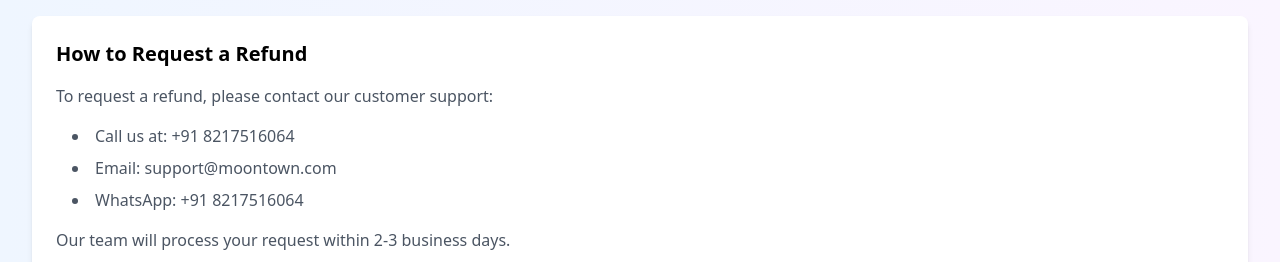
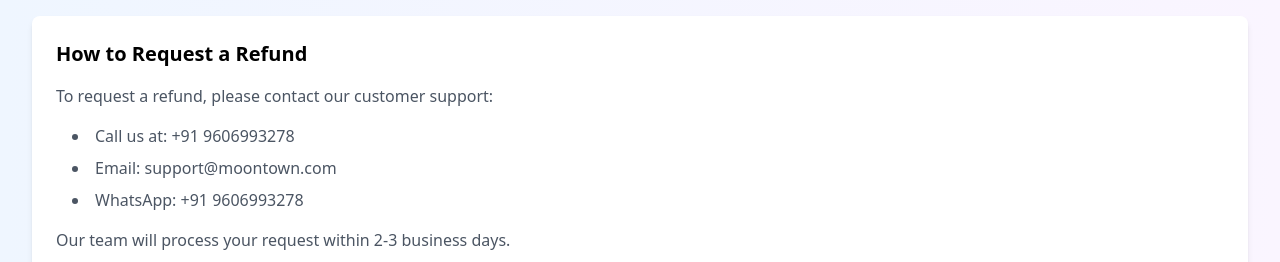
Before and after one commit to RollNo21-crypto/Moontown-Client, a React (Vite) app: page /#/ in a window 1280 px wide. Shown: the part 6960-7222 px from the top of the page. Built offline with nearby package versions, Linux system fonts and the light colour scheme.

Commit message:
updation

```diff
--- a/src/components/RefundPolicy.tsx
+++ b/src/components/RefundPolicy.tsx
@@ -76,9 +76,9 @@ const RefundPolicy = () => {
               To request a refund, please contact our customer support:
             </p>
             <ul className="list-disc list-inside space-y-2 text-gray-600 ml-4">
-              <li>Call us at: +91 8217516064</li>
+              <li>Call us at: +91 9606993278</li>
               <li>Email: support@moontown.com</li>
-              <li>WhatsApp: +91 8217516064</li>
+              <li>WhatsApp: +91 9606993278</li>
             </ul>
             <p className="text-gray-600">
               Our team will process your request within 2-3 business days.
```
